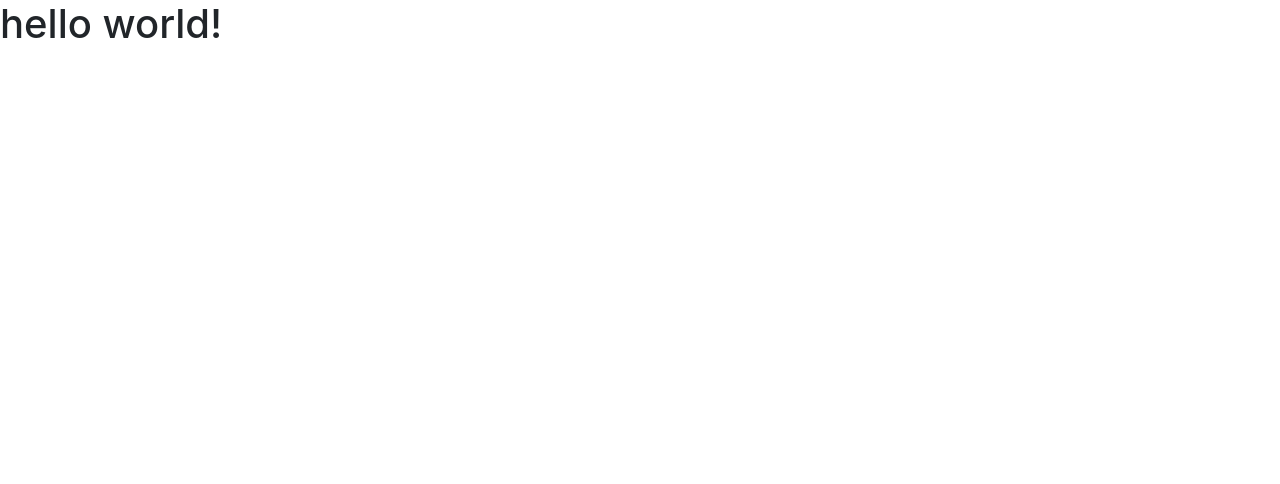
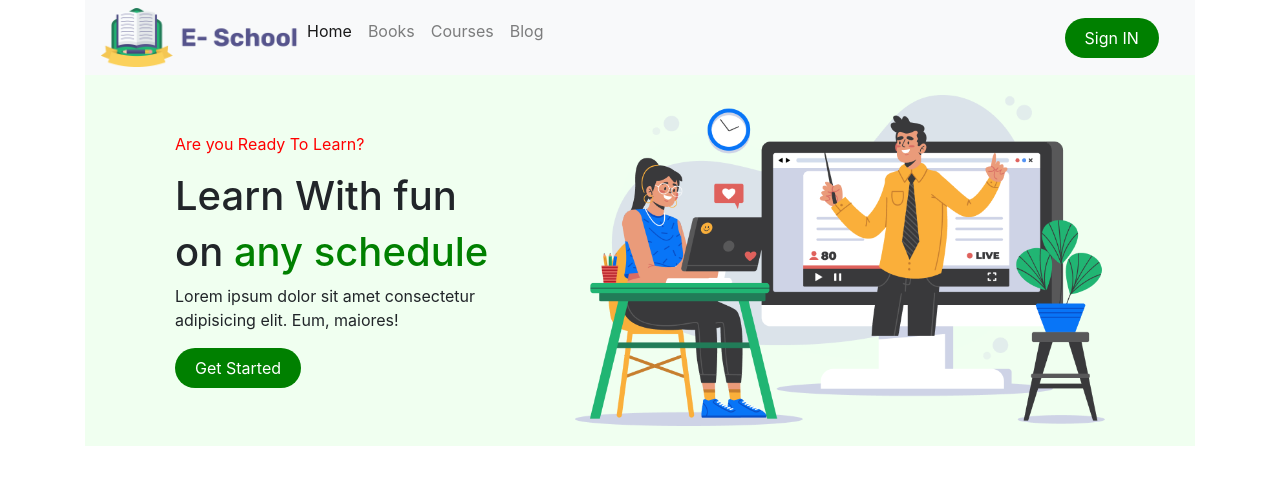
Before and after one commit to tomnoy/e-school, a plain HTML site: page index.html in a window 1280 px wide. Drawn offline with nearby package versions, Linux system fonts and the light colour scheme.

Commit message:
lite done

```diff
--- a/index.html
+++ b/index.html
@@ -9,12 +9,56 @@
     <link rel="shortcut icon" href="images/tonmoyff.png" type="image/x-icon">
 </head>
 <body>
-    <h1>hello world!</h1>
+    <!-- NAVBAR -->
+   <div class="first-bg">
+    <div class="container ">
+        <nav class="navbar navbar-expand-lg lemon-bg navbar-light  bg-light">
+            <img class="imgn" src="images/e-school-resources-master/ICON/Logo.png" alt="">
+            <button class="navbar-toggler" type="button" data-toggle="collapse" data-target="#navbarNav" aria-controls="navbarNav" aria-expanded="false" aria-label="Toggle navigation">
+              <span class="navbar-toggler-icon"></span>
+            </button>
+            <div class="collapse navbar-collapse" id="navbarNav">
+              <ul class="navbar-nav">
+                <li class="nav-item active">
+                  <a class="nav-link" href="#">Home <span class="sr-only">(current)</span></a>
+                </li>
+                <li class="nav-item">
+                  <a class="nav-link" href="#">Books</a>
+                </li>
+                <li class="nav-item">
+                  <a class="nav-link" href="#">Courses</a>
+                </li>
+                <li class="nav-item">
+                  <a class="nav-link " href="#">Blog</a>
+                </li>
+                <li class="btn"><button class="sing-in-button">Sign IN</button></li>
+              </ul>
+            </div>
+          </nav>
 
+    </div>
+   </div>
+    <!-- 2nd part -->
+        <div class="container">
 
+               <div class="padding">
+                <div class="row align-items-center">
+                    <div class="col-md-5">
+                        <p class="are">Are you Ready To Learn?</p>
+                        <h1>Learn With fun</h1>
+                        <h1>on <span class="any">any schedule</span> </h1>
+                        <p>Lorem ipsum dolor sit amet consectetur adipisicing elit. Eum, maiores!</p>
+                        <button class="sing-in-button">Get Started</button></li>
+                    </div>
+                    <div class="col-md-7">
+                        <img src="images/e-school-resources-master/Photos/Illustration.png" alt="">
+                    </div>
 
+                </div>
+               </div>
 
-
+         </div>
+        <!-- 3rd part -->
 
 
 
--- a/style.css
+++ b/style.css
@@ -0,0 +1,39 @@
+.imgn{
+
+width: 198.07px;
+height: 59px;
+}
+img{
+    width: 100%;
+}
+.lemon-bg{
+    background-color:#F0FFF0 ;
+
+}
+
+.padding{
+    padding: 20px 90px;
+    background-color: #F0FFF0;
+}
+
+.sing-in-button{
+    background-color: green;
+    color: white;
+    border: none;
+    border-radius: 33px;
+    padding: 8px 20px;
+    cursor: pointer;
+}
+.btn{
+    text-align: right;
+    margin-left: 500px;
+}
+li a{
+    padding: 20px;
+}
+.any{
+    color: green;
+}
+.are{
+    color: red;
+}
```
